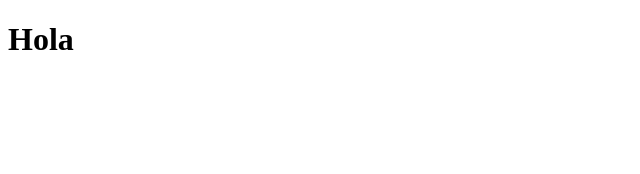
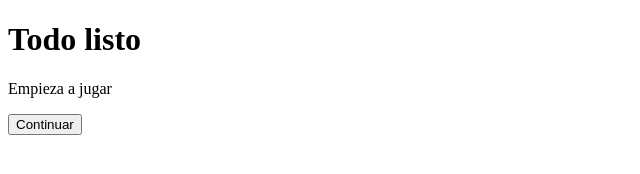
Before and after one commit to jeremiasramirez/eat-JSGame, a website: page public/index.html in a window 1280 px wide. Shown: the whole page, without its empty margins (0-640 px from the left). Drawn offline with Linux system fonts and the light colour scheme.

Commit message:
Agregando scaffold de canvas

```diff
--- a/public/index.html
+++ b/public/index.html
@@ -9,9 +9,21 @@
 </head>
 <body>
 
-    <h1>Hola</h1>
 
 
+    <div id="gradient"> </div>
+
+    <div id="page">
+      <div id="Message-Container">
+
+        <div id="message">
+          <h1>Todo listo</h1>
+          <p>Empieza a jugar</p>
+          <p id="moves"></p>
+          <input id="okBtn" type="button" onclick="toggleVisablity('Message-Container')" value="Continuar" />
+        </div>
+
+      </div>
 
 
 
```
